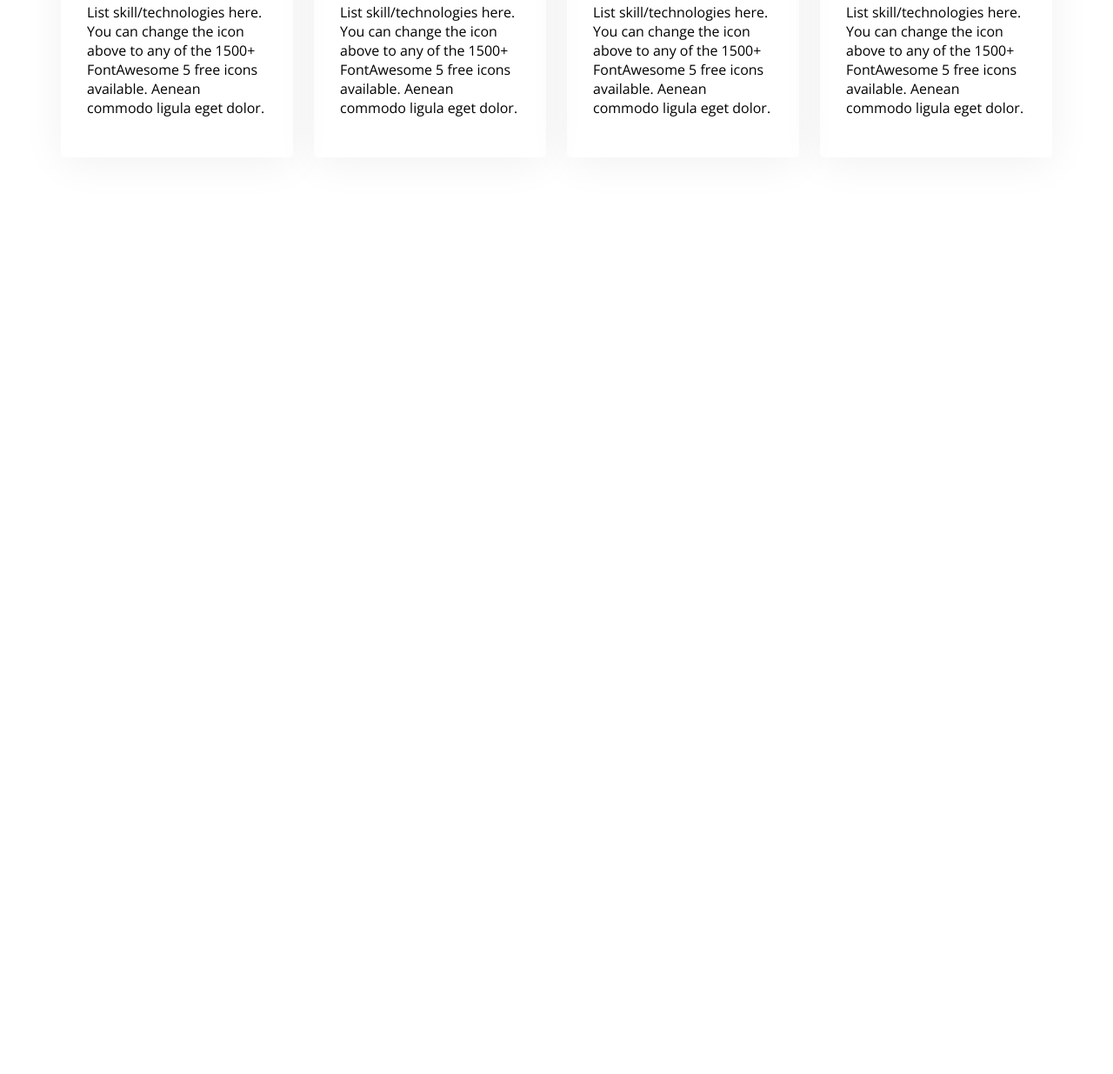
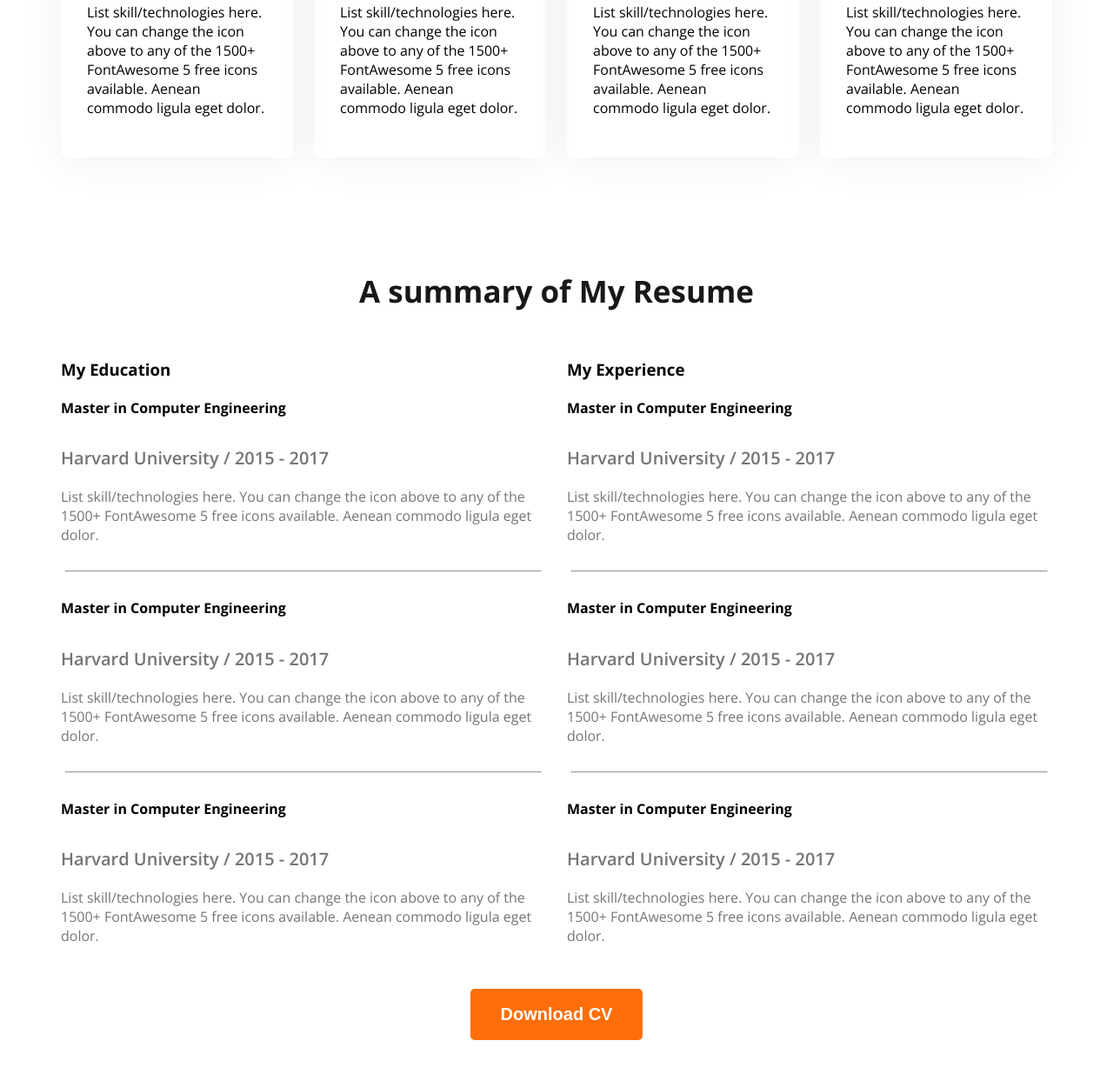
Before and after one commit to Md-Rabiul-Islam75/web-developer-portfolio, a plain HTML site: page index.html in a window 1280 px wide. Shown: the part 1946-3181 px from the top of the page at 87% size. Before the commit the page ends 2257 px from the top, so only its background shows below. Drawn offline with nearby package versions, Linux system fonts and the light colour scheme.

Commit message:
add resume part with education and experience

```diff
--- a/index.html
+++ b/index.html
@@ -15,14 +15,16 @@
     <link rel="stylesheet" href="portfolio.css" />
   </head>
   <body class="open-sans-normal">
-    <header class="header secondar-bg" >
+    <header class="header secondar-bg">
       <nav>
         <h3 class="nav-title">Ma<span class="text-primary">r</span>y</h3>
         <ul>
           <li><a class="dark-2" href="">Portfolio</a></li>
           <li><a class="dark-2" href="">Blog</a></li>
           <li>
-            <a class="dark-2" href=""><button class="btn-primary">Hire Me</button></a>
+            <a class="dark-2" href=""
+              ><button class="btn-primary">Hire Me</button></a
+            >
           </li>
         </ul>
       </nav>
@@ -31,23 +33,28 @@
         <div class="banner-content">
           <h4 class="banner-greetings dark-2">Hi, I am</h4>
           <h1 class="banner-title">Mary Hardy</h1>
-          <p class="banner-description">Shot what able cold new see hold.Friendly as an betrayed formerly he. Morning because as to society behaved moments.</p>
+          <p class="banner-description">
+            Shot what able cold new see hold.Friendly as an betrayed formerly
+            he. Morning because as to society behaved moments.
+          </p>
 
           <button class="btn-primary">Download CV</button>
           <button class="btn-primary">Cancel</button>
-
         </div>
 
-        <img class="banner-profile-pic" src="images/hardy.png" alt="">
+        <img class="banner-profile-pic" src="images/hardy.png" alt="" />
       </div>
-
     </header>
 
     <main>
       <section class="about secondar-bg">
         <h3 class="section-title">About Me</h3>
         <p class="section-description">
-            I, m a designer & developer with a passion for web design. I enjoy developing simple, clean and slick websites that provide real value to the end user. Thousands of clients have procured exceptional resulfs while working with me. Delivering work within time and budget which meets clients requirements in our mata.
+          I, m a designer & developer with a passion for web design. I enjoy
+          developing simple, clean and slick websites that provide real value to
+          the end user. Thousands of clients have procured exceptional resulfs
+          while working with me. Delivering work within time and budget which
+          meets clients requirements in our mata.
         </p>
         <div class="about-items">
           <!-- .about-item*4>p.item-title+.item-description -->
@@ -76,31 +83,148 @@
       <section class="skills">
         <h3 class="section-title text-center">What I do</h3>
 
-            <p class="section-description text-center">I have more than 10 years experience building software for clients all over the world. Below is a quick overview of my main technical skill sets and technologies i use. Want to find out more about my experience? Check out my online resume and project portfolio.</p>
+        <p class="section-description text-center">
+          I have more than 10 years experience building software for clients all
+          over the world. Below is a quick overview of my main technical skill
+          sets and technologies i use. Want to find out more about my
+          experience? Check out my online resume and project portfolio.
+        </p>
 
         <div class="skill-container">
           <!-- .skill*4>img+h4.skill-title+p.skill-description -->
 
           <div class="skill">
-                <img src="images/icons/js.png" alt="">
+            <img src="images/icons/js.png" alt="" />
             <h4 class="skill-title">Vanilla JavaScript</h4>
-                <p class="skill-description">List skill/technologies here. You can change the icon above to any of the 1500+ FontAwesome 5 free icons available. Aenean commodo ligula eget dolor.</p>
+            <p class="skill-description">
+              List skill/technologies here. You can change the icon above to any
+              of the 1500+ FontAwesome 5 free icons available. Aenean commodo
+              ligula eget dolor.
+            </p>
           </div>
           <div class="skill">
-                <img src="images/icons/react.png" alt="">
+            <img src="images/icons/react.png" alt="" />
             <h4 class="skill-title">React</h4>
-                <p class="skill-description">List skill/technologies here. You can change the icon above to any of the 1500+ FontAwesome 5 free icons available. Aenean commodo ligula eget dolor.</p>
+            <p class="skill-description">
+              List skill/technologies here. You can change the icon above to any
+              of the 1500+ FontAwesome 5 free icons available. Aenean commodo
+              ligula eget dolor.
+            </p>
           </div>
           <div class="skill">
-                <img src="images/icons/nodejs.png" alt="">
+            <img src="images/icons/nodejs.png" alt="" />
             <h4 class="skill-title">Node.js</h4>
-                <p class="skill-description">List skill/technologies here. You can change the icon above to any of the 1500+ FontAwesome 5 free icons available. Aenean commodo ligula eget dolor.</p>
+            <p class="skill-description">
+              List skill/technologies here. You can change the icon above to any
+              of the 1500+ FontAwesome 5 free icons available. Aenean commodo
+              ligula eget dolor.
+            </p>
           </div>
           <div class="skill">
-                <img src="images/icons/mongo.png" alt="">
+            <img src="images/icons/mongo.png" alt="" />
             <h4 class="skill-title">Mongodb</h4>
-                <p class="skill-description">List skill/technologies here. You can change the icon above to any of the 1500+ FontAwesome 5 free icons available. Aenean commodo ligula eget dolor.</p>
+            <p class="skill-description">
+              List skill/technologies here. You can change the icon above to any
+              of the 1500+ FontAwesome 5 free icons available. Aenean commodo
+              ligula eget dolor.
+            </p>
           </div>
+        </div>
+      </section>
+
+      <section class="resume">
+        <h3 class="section-title text-center">A summary of My Resume</h3>
+
+        <div class="resume-container">
+          <!-- .resume-column*2>h3.resume-column-title+.experience*3>h4.experience-title+h5.experience-sub-title+.experience-description -->
+
+          <div class="resume-column">
+            <h3 class="resume-column-title">My Education</h3>
+            <div class="experience">
+              <h4 class="experience-title">Master in Computer Engineering</h4>
+              <h5 class="experience-sub-title">
+                Harvard University / 2015 - 2017
+              </h5>
+              <div class="experience-description">
+                List skill/technologies here. You can change the icon above to
+                any of the 1500+ FontAwesome 5 free icons available. Aenean
+                commodo ligula eget dolor.
+              </div>
+
+            </div>
+            <hr>
+
+            <div class="experience">
+              <h4 class="experience-title">Master in Computer Engineering</h4>
+              <h5 class="experience-sub-title">
+                Harvard University / 2015 - 2017
+              </h5>
+              <div class="experience-description">
+                List skill/technologies here. You can change the icon above to
+                any of the 1500+ FontAwesome 5 free icons available. Aenean
+                commodo ligula eget dolor.
+              </div>
+
+            </div>
+            <hr>
+            <div class="experience">
+              <h4 class="experience-title">Master in Computer Engineering</h4>
+              <h5 class="experience-sub-title">
+                Harvard University / 2015 - 2017
+              </h5>
+              <div class="experience-description">
+                List skill/technologies here. You can change the icon above to
+                any of the 1500+ FontAwesome 5 free icons available. Aenean
+                commodo ligula eget dolor.
+              </div>
+
+            </div>
+          </div>
+          <div class="resume-column">
+            <h3 class="resume-column-title">My Experience</h3>
+            <div class="experience">
+              <h4 class="experience-title">Master in Computer Engineering</h4>
+              <h5 class="experience-sub-title">
+                Harvard University / 2015 - 2017
+              </h5>
+              <div class="experience-description">
+                List skill/technologies here. You can change the icon above to
+                any of the 1500+ FontAwesome 5 free icons available. Aenean
+                commodo ligula eget dolor.
+              </div>
+
+            </div>
+            <hr>
+            <div class="experience">
+              <h4 class="experience-title">Master in Computer Engineering</h4>
+              <h5 class="experience-sub-title">
+                Harvard University / 2015 - 2017
+              </h5>
+              <div class="experience-description">
+                List skill/technologies here. You can change the icon above to
+                any of the 1500+ FontAwesome 5 free icons available. Aenean
+                commodo ligula eget dolor.
+              </div>
+
+            </div>
+            <hr>
+            <div class="experience">
+              <h4 class="experience-title">Master in Computer Engineering</h4>
+              <h5 class="experience-sub-title">
+                Harvard University / 2015 - 2017
+              </h5>
+              <div class="experience-description">
+                List skill/technologies here. You can change the icon above to
+                any of the 1500+ FontAwesome 5 free icons available. Aenean
+                commodo ligula eget dolor.
+              </div>
+
+            </div>
+          </div>
+        </div>
+
+        <div class="text-center resume-download-cv">
+          <button class="btn-primary">Download CV</button>
         </div>
 
       </section>
--- a/portfolio.css
+++ b/portfolio.css
@@ -151,3 +151,28 @@ main section{
     border-radius: 5px;
     box-shadow: 0px 6px 50px 0px rgba(0, 0, 0, 0.06);
 }
+
+/* resume section styles */
+
+.resume-container{
+    display: flex;
+    gap: 24px;
+}
+
+.experience-sub-title{
+    font-size: 20px;
+    font-weight: 600;
+    margin-bottom: 20px;
+
+}
+.experience-description, .experience-sub-title{
+    color: #757575;
+}
+
+.resume hr{
+    margin: 30px 5px;
+}
+
+.resume-download-cv{
+    margin-top: 50px;
+}
```
Lines whose indentation alone changed are shown as unchanged.
